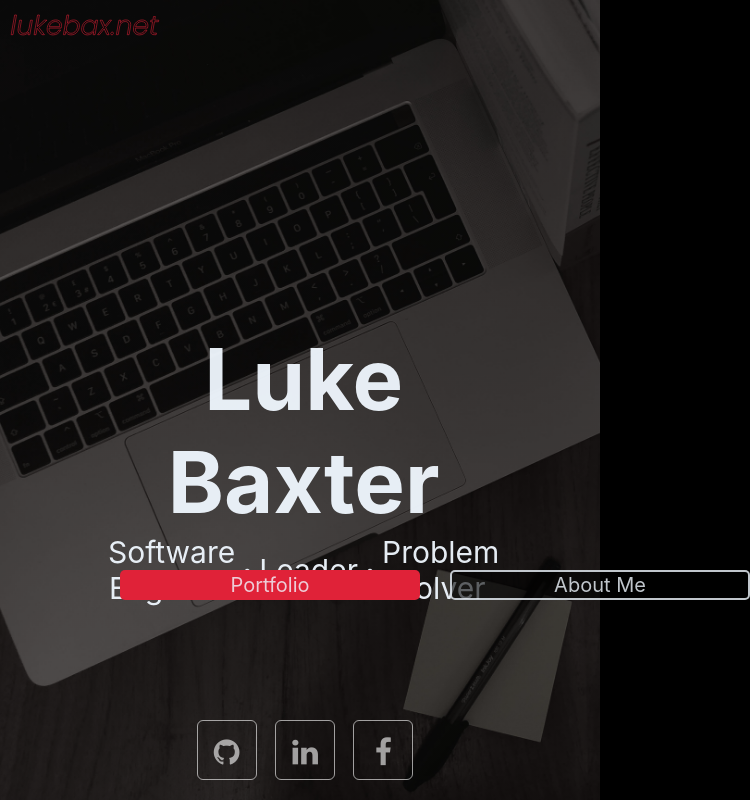
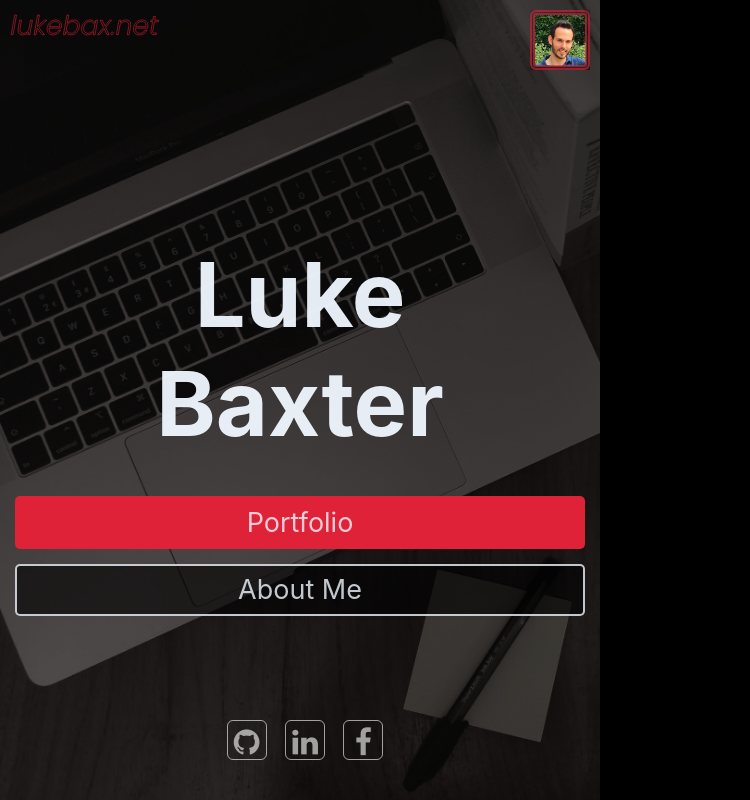
Before and after one commit to LukeBax101/lukebaxnet, a website built with webpack: page src/html/index.html in a window 600 px wide. Shown: the whole page, 750 px wide, since content can reach past the window. Built offline with nearby package versions, Linux system fonts and the light colour scheme; a web font is replaced by a local one.

Commit message:
Added mobile styles

```diff
--- a/src/css/style.scss
+++ b/src/css/style.scss
@@ -7,12 +7,58 @@
 html {
     visibility: visible;
     opacity: 1;
+    min-height: 100%;
+     height: 100%;
 }
 
 body {
     width: 100%;
     height: 100vh;
 }
+
+
+
+nav {
+    width: 100%;
+    height: 60px;
+    display: flex;
+    padding: 0px 20px;
+}
+
+
+.home {
+    position: fixed;
+    display: grid ;
+    grid-template-columns: 10% 1fr 1fr 10%;
+
+    @media only screen and (min-height: 750px) and (min-width: 600px) {
+        grid-template-rows: 1fr 1fr 1fr;
+    }
+
+    @media only screen and (max-height: 750px) and (min-width: 600px) {
+        grid-template-rows: 1fr 1fr 2fr;
+    }
+
+    @media only screen and (max-width: 600px) {
+        grid-template-rows: 1fr 2fr 2fr;
+    }
+
+    justify-content: center;
+    align-items: center;
+    left: 0;
+    top: 0;
+    width: 100%;
+    height: 100%;
+        font-family:-apple-system,
+        BlinkMacSystemFont,
+        'Segoe UI',
+        Roboto,
+        Oxygen,
+        Ubuntu,
+        Cantarell,
+        'Open Sans',
+        'Helvetica Neue',
+        sans-serif;
 
     .desk {
         position: absolute;
@@ -29,41 +75,67 @@ body {
         position: absolute;
         width: 100%;
         height: 100vh;
-    top:0;
-    left:0;
+        top: 0;
+        left: 0;
         z-index: -1;
         background: radial-gradient(circle, rgba(0, 0, 0, 0.5) var(--pos, 0%), rgba(0, 0, 0, 1) 0);
         animation: background-init 1s ease forwards;
     }
 
-nav {
-    width: 100%;
-    height: 60px;
-    display: flex;
-    padding: 0px 20px;
+    .headshot {
+        position: absolute;
+
+
+        @media only screen and (min-width: 600px) {
+            top: 20px;
+            right: 20px;
+            height: 100px;
+            width: 100px;
         }
 
-.home {
-    position: absolute;
-    display: grid ;
-    grid-template-columns: 10% 1fr 1fr 10%;
-    grid-template-rows: 1fr 1fr 1fr;
+        @media only screen and (max-width: 600px) {
+            top: 10px;
+            right: 10px;
+            height: 60px;
+            width: 60px;
+        }
+
+        // position: relative;
+        display: flex;
         justify-content: center;
         align-items: center;
-    left: 0;
-    top: 0;
-    width: 100vw;
-    height: 100vh;
-        font-family:-apple-system,
-        BlinkMacSystemFont,
-        'Segoe UI',
-        Roboto,
-        Oxygen,
-        Ubuntu,
-        Cantarell,
-        'Open Sans',
-        'Helvetica Neue',
-        sans-serif;
+        overflow: hidden;
+        animation: zoom 1s ease forwards;
+
+        .ring {
+            position: absolute;
+            border-radius: 10%;
+            // height: 20vh;
+            // width: 20vh;
+            height: 100%;
+            width: 100%;
+            border-width: 5px;
+            align-content: center;
+            justify-content: center;
+            box-shadow: 5px 5px 15px 5px rgba(0, 0, 0, 0.4);
+            border-style: double;
+            border-color: rgba(224, 34, 56, 0.6);
+        }
+
+        #headshot-img {
+            position: absolute;
+            border-radius: 6%;
+            height: 85%;
+            width: 85%;
+            // height: 18vh;
+            // width: 18vh;
+            background: url(../img/EngagmentHeadshot.jpg);
+            background-size: cover;
+            background-position: 50%;
+            box-shadow: 5px 5px 15px 5px rgba(0, 0, 0, 0.4);
+            filter: saturate(1.2);
+        }
+    }
 
     .center-panel {
         grid-column: 2/4;
@@ -74,42 +146,7 @@ nav {
         grid-template-rows: 100%;
         grid-template-columns: 1fr 1fr;
 
-        // .headshot {
-        //     grid-column: 1/2;
-        //     height: 100%;
-        //     width: 100%;
-        //     position: relative;
-        //     display: flex;
-        //     justify-content: center;
-        //     align-items: center;
-        //     overflow: hidden;
-        //     animation: zoom 1s ease forwards;
 
-        //     .ring {
-        //         position: absolute;
-        //         border-radius: 10%;
-        //         height: 20vh;
-        //         width: 20vh;
-        //         border-width: 10px;
-        //         align-content: center;
-        //         justify-content: center;
-        //         box-shadow: 5px 5px 15px 5px rgba(0, 0, 0, 0.4);
-        //         border-style: double;
-        //         border-color: rgba(224, 34, 56, 0.6);
-        //     }
-
-        //     #headshot-img {
-        //         position: absolute;
-        //         border-radius: 6%;
-        //         height: 18vh;
-        //         width: 18vh;
-        //         background: url(../img/EngagmentHeadshot.jpg);
-        //         background-size: cover;
-        //         background-position: 50%;
-        //         box-shadow: 5px 5px 15px 5px rgba(0, 0, 0, 0.4);
-        //         filter: saturate(1.2);
-        //     }
-        // }
 
         .summary {
             grid-column: 1/3;
@@ -126,7 +163,14 @@ nav {
                 grid-column: 2/7;
                 text-align: center;
                 align-self: center;
+
+                @media only screen and (min-width: 600px) {
                     font-size: 85px;
+                }
+
+                @media only screen and (max-width: 600px) {
+                    font-size: 15vw;
+                }
                 font-weight: bold;
             }
 
@@ -135,7 +179,13 @@ nav {
                 text-align: center;
                 // font-weight: bold;
                 grid-row: 3/4;
+                @media only screen and (min-width: 600px) {
                     font-size: 30px;
+                }
+
+                @media only screen and (max-width: 600px) {
+                    display: none;
+                }
             }
 
             .divider-1,
@@ -172,23 +222,48 @@ nav {
         width: 100%;
         height: 100%;
         display: grid;
+        @media only screen and (min-width: 600px) {
             font-size: 20px;
-        grid-template-rows: 10% 12% auto 80px;
+            grid-template-rows: 5% 60px auto 80px;
+        }
+
+        @media only screen and (max-width: 600px) {
+            font-size: 4.5vw;
+            grid-template-rows: 5% 120px auto 80px;
+        }
 
         .local {
             grid-row: 2/3;
             width: 100%;
             height: 100%;
             display: grid;
+            @media only screen and (min-width: 600px) {
                  grid-template-columns: 20% 1fr 5% 1fr 20%;
                  grid-template-rows: 100%;
+            }
+
+            @media only screen and (max-width: 600px) {
+                 grid-template-columns: 15px auto 15px;
+                 grid-template-rows: 1fr 15px 1fr;
+            }
+
             text-align: center;
             color: rgba(240, 248, 255, 0.8);
             animation: fade 3s ease forwards;
 
             .projects {
+                 @media only screen and (min-width: 600px) {
                      grid-column: 2/3;
+                     grid-row: 1/2;
                      width: 300px;
+                 }
+
+                 @media only screen and (max-width: 600px) {
+                     grid-column: 2/3;
+                     grid-row: 1/2;
+                     width: 100%;
+                 }
+
                 height:100%;
                 border-radius: 5px;
                 border-width: 0px;
@@ -204,8 +279,18 @@ nav {
             }
 
             .about {
+                @media only screen and (min-width: 600px) {
+                    grid-row: 1/2;
                     grid-column: 4/5;
                     width: 300px;
+                }
+
+                @media only screen and (max-width: 600px) {
+                    grid-column: 2/3;
+                    grid-row: 3/4;
+                    width: 100%;
+                }
+
                 height:100%;
                 border-radius: 5px;
                 border-width: 2px;
@@ -256,9 +341,18 @@ nav {
                     border-radius: 6px;
                     list-style-type: none;
                     display: inline-block;
+                    @media only screen and (min-width: 600px) {
                          width: 60px;
                          height: 60px;
                          line-height: 60px;
+                    }
+
+                    @media only screen and (max-width: 600px) {
+                         width: 40px;
+                         height: 40px;
+                         line-height: 40px;
+                    }
+
                     padding: 1%;
                     border: 1px solid rgba(256, 256, 256, 0.6);
                     cursor: pointer;
--- a/src/html/index.html
+++ b/src/html/index.html
@@ -67,12 +67,13 @@
     <div class="home">
         <div class="desk"></div>
         <div class="cover"></div>
+        <div class="headshot">
+            <div id="headshot-img">
+            </div>
+            <div class="ring"></div>
+        </div>
         <div class="center-panel">
-            <!-- <div class="headshot">
-                <div id="headshot-img">
-                </div>
-                <div class="ring"></div>
-            </div> -->
+
             <div class="summary">
                 <div class="first-row">
                     Luke Baxter
```
Lines whose indentation alone changed are shown as unchanged.
